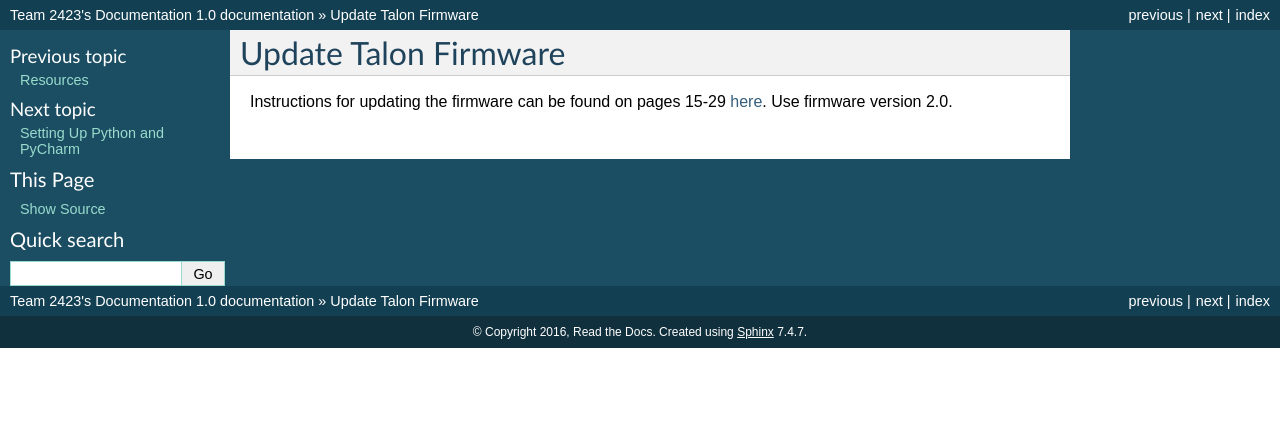
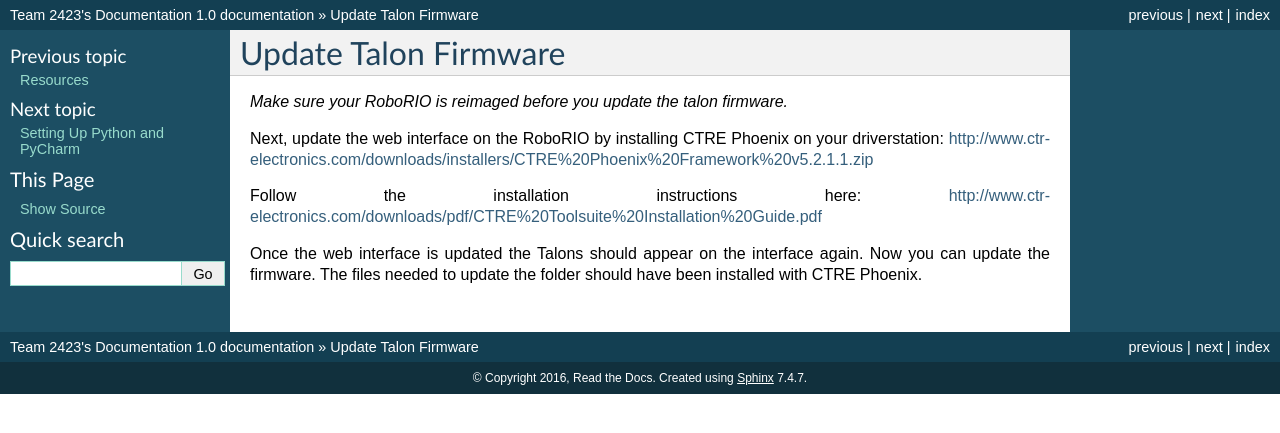
Before and after one commit to frc2423/docs, a Sphinx documentation site: the page built from docs/update-talon-firmware.rst, in a window 1280 px wide. Shown: the top 433 px of the page. Built offline with Sphinx 7.4.7, drawn with Linux system fonts in a browser that asks for light colours.

Commit message:
Update update-talon-firmware.rst

```diff
--- a/docs/update-talon-firmware.rst
+++ b/docs/update-talon-firmware.rst
@@ -2,4 +2,10 @@
 Update Talon Firmware
 =====================
 
-Instructions for updating the firmware can be found on pages 15-29 `here <http://www.ctr-electronics.com/downloads/pdf/Talon%20SRX%20Software%20Reference%20Manual.pdf>`_. Use firmware version 2.0.
+*Make sure your RoboRIO is reimaged before you update the talon firmware.*
+
+Next, update the web interface on the RoboRIO by installing CTRE Phoenix on your driverstation: http://www.ctr-electronics.com/downloads/installers/CTRE%20Phoenix%20Framework%20v5.2.1.1.zip
+
+Follow the installation instructions here: http://www.ctr-electronics.com/downloads/pdf/CTRE%20Toolsuite%20Installation%20Guide.pdf
+
+Once the web interface is updated the Talons should appear on the interface again. Now you can update the firmware. The files needed to update the folder should have been installed with CTRE Phoenix.
```
